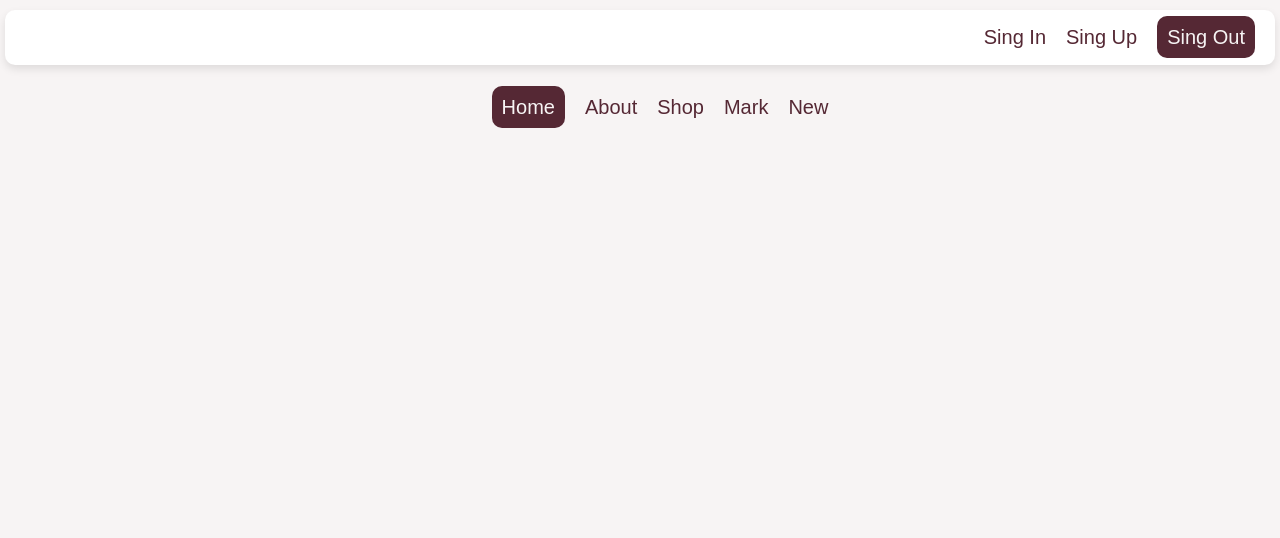
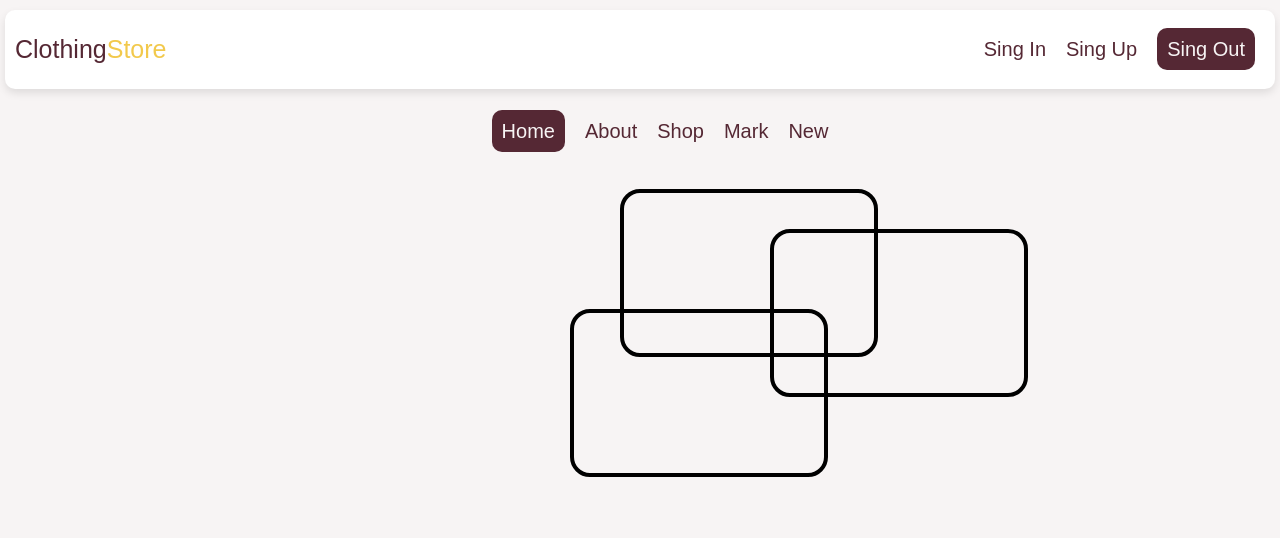
Before and after one commit to ouadie-pro/Clothing, a PHP site: page /navbar.html in a window 1280 px wide. Shown: the top 538 px of the page. Run offline with PHP 8.4, Linux system fonts and the light colour scheme.

Commit message:
first change 1_1

```diff
--- a/navbar.html
+++ b/navbar.html
@@ -9,8 +9,8 @@
 <body>
     <!--container 2 -->
     <div class="container">
-        <div class="list-img">
-            <img src="" alt="">
+        <div class="list-text">
+            <p class="list-p">Clothing<span class="list-s">Store</span></p>
         </div>
         <ul class="list-ul">
             <li class="list-li">
@@ -44,6 +44,14 @@
             </li>
         </ul>
     </div>
-
+    <!--content-->
+    <div class="content">
+        <p class="taxt"></p>
+        <div class="forms">
+            <div class="box box1"></div>
+            <div class="box box2"></div>
+            <div class="box box3"></div>
+        </div>
+    </div>
 </body>
 </html>
--- a/style/navbar.css
+++ b/style/navbar.css
@@ -12,8 +12,17 @@ body{
     box-shadow: 0 4px 8px rgba(0, 0, 0, 0.1);
     border-radius: 10px;
     display: flex;
-    justify-content: flex-end;
+    justify-content: space-between;
+    align-items: center;
     padding: 0px 10px 0px 0px;
+}
+.container .list-text .list-p{
+    color: #552834;
+    font-size: 25px;
+    padding: 0px 0px 0px 10px;
+}
+.container .list-text .list-p .list-s{
+    color: #f2c94c;
 }
 .container .list-ul{
     display: flex;
@@ -66,3 +75,40 @@ body{
     text-align: center;
     border-radius: 10px;
 }
+/* content */
+.content {
+    margin-top: 30px;
+    display: flex;
+    justify-content: space-evenly;
+}
+.content .forms {
+    position: relative;
+    width: 500px; /* يمكن تعديلها حسب الحاجة */
+    height: 350px; /* يمكن تعديلها حسب الحاجة */
+}
+
+.content .forms .box {
+    position: absolute;
+    border: 4px solid #000;
+    width: 250px;
+    height: 160px;
+    border-radius: 20px;
+    background: transparent;
+}
+.box1 {
+    top: 0;
+    left: 100px;
+    z-index: 1;
+    overflow: hidden;
+    background: url('');
+}
+.box2 {
+    top: 40px;
+    left: 250px;
+    z-index: 2;
+}
+.box3 {
+    top: 120px;
+    left: 50px;
+    z-index: 3;
+}
```
